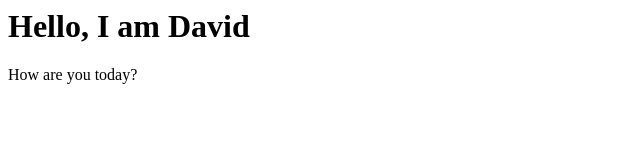
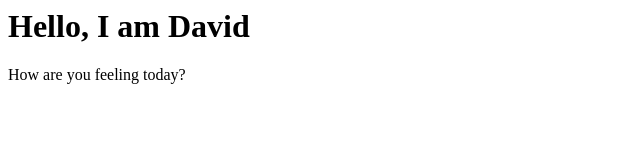
Before and after one commit to Davidabcdefg/website-monitor-test, a plain HTML site: page index.html in a window 1280 px wide. Shown: the full height of the page, 0-640 px from the left. Drawn offline with Linux system fonts and the light colour scheme.

Commit message:
Update index.html

```diff
--- a/index.html
+++ b/index.html
@@ -2,6 +2,6 @@
   <head><title>David's Test</title></head>
   <body>
     <h1>Hello, I am David</h1>
-    <p>How are you today?</p>
+    <p>How are you feeling today?</p>
   </body>
 </html>
```
